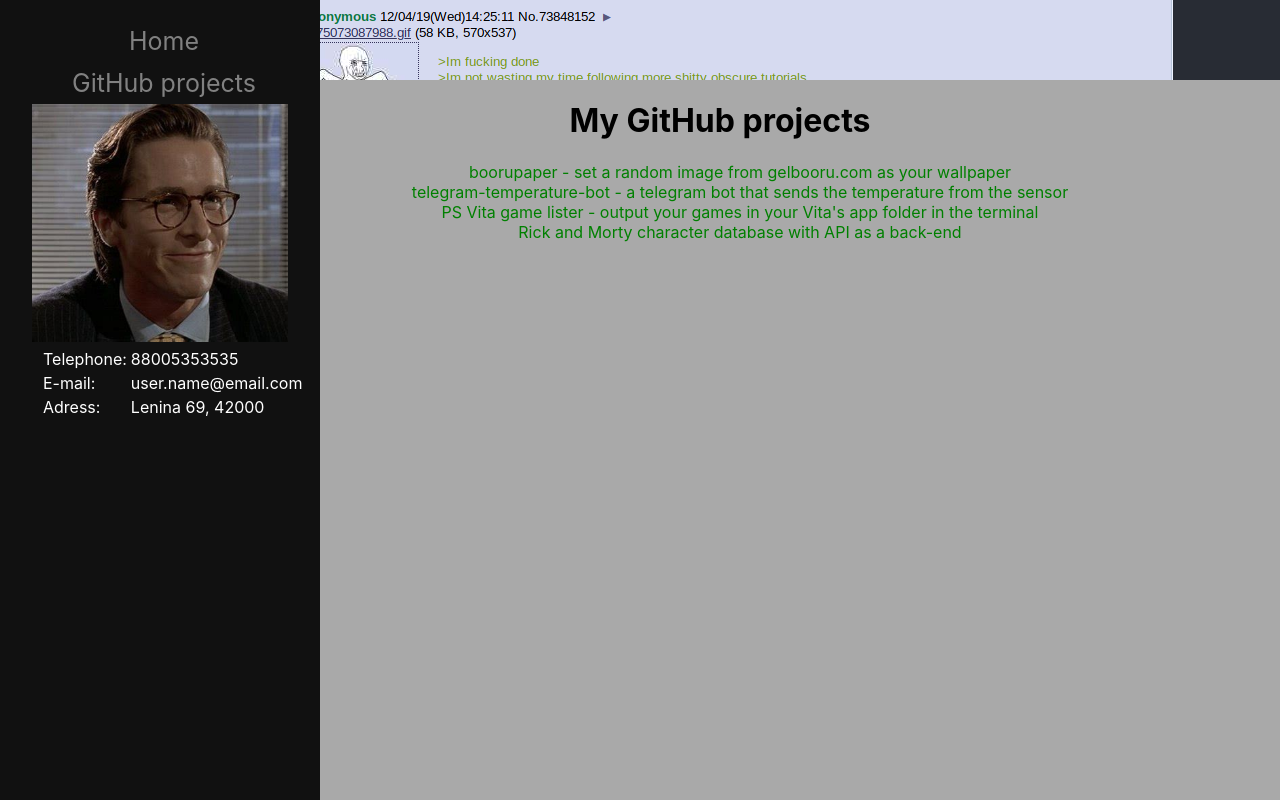
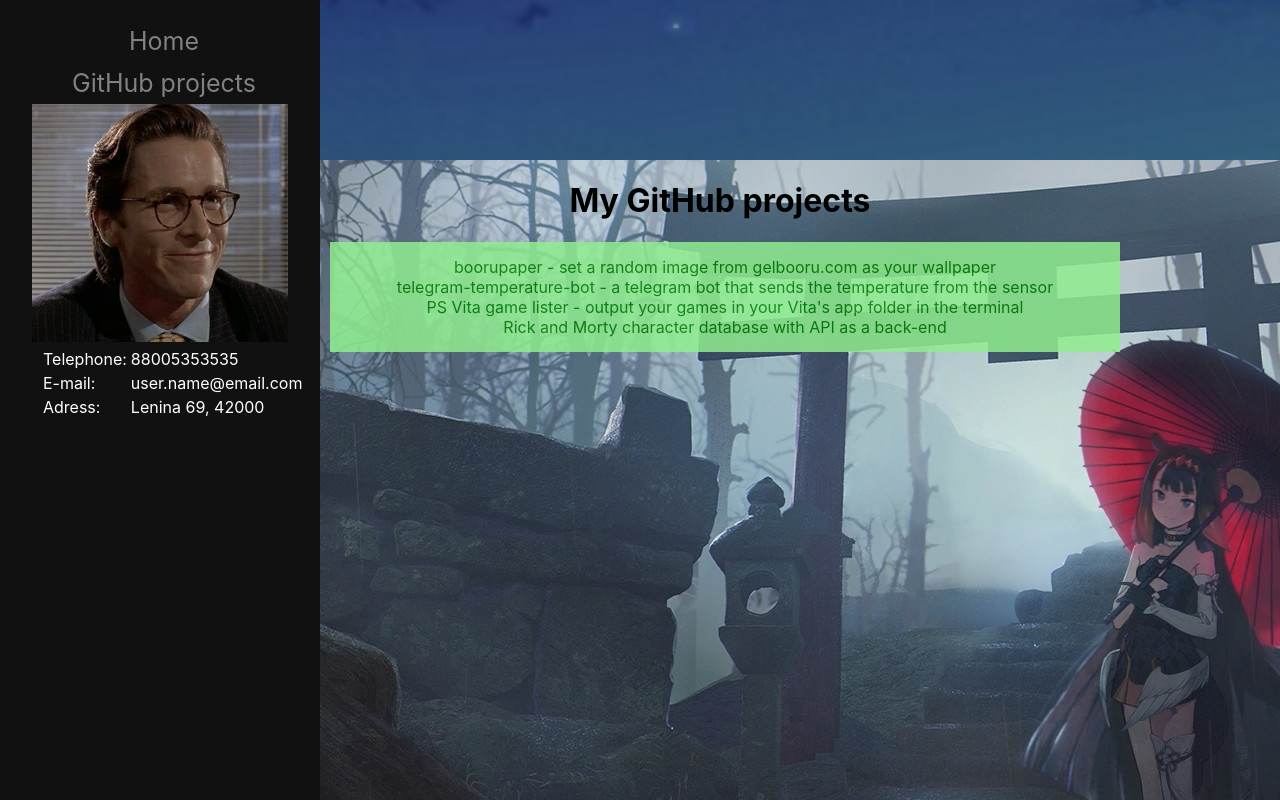
Before and after one commit to AzimovParviz/resume, a React (Create React App) app: page /projects in a window 1280 px wide. Built offline with nearby package versions, Linux system fonts and the light colour scheme.

Commit message:
Changes to the header image and styling. Changes to the repos page to account for a site background. Added a temporary background

```diff
--- a/src/App.css
+++ b/src/App.css
@@ -1,6 +1,9 @@
 body {
     background-color:darkgrey;
+    background-image: url("./site-bg.jpg");
+    background-attachment: fixed;
 }
+
 .App {
     text-align: center;
     margin-left: 160px;
@@ -34,8 +37,8 @@ body {
 
 .App-header {
   background-color: #282c34;
-  min-height: 5vh;
-  max-height: 10vh;
+  min-height: 7vh;
+  max-height: 20vh;
   display: flex;
   flex-direction: column;
   align-items: center;
@@ -66,8 +69,7 @@ Body {
     border-radius: 25px;
     min-height: 120px;
     max-height: 140px;
-    min-width: 300px;
-    max-width: 400px;
+    width: 400px;
     padding: 10px;
     margin-top: 10px;
 }
@@ -144,11 +146,16 @@ Body {
     margin-right: 160px;
 }
 .projectList {
-    display: table;
-    margin: 0 auto;
+    display: flex;
+    flex-direction: column;
+    margin-left: 10px;
+    padding: 15px;
     text-align: centre;
     list-style: none;
+    background-color: lightgreen;
+    opacity: 0.85;
 }
+
 a {
     text-decoration: none;
     color: green;
--- a/src/components/homepage.js
+++ b/src/components/homepage.js
@@ -15,7 +15,8 @@ function Home() {
             id: 1,
             name: "Python",
             image: "https://upload.wikimedia.org/wikipedia/commons/c/c3/Python-logo-notext.svg",
-            experience: "1,5 years"
+            experience: "1,5 years",
+	    info: "Workplace automation, web scraping, CLI applications"
         },
         {
             id: 2,
```
Also changed, not shown: src/bg.png, src/site-bg.jpg (added).
